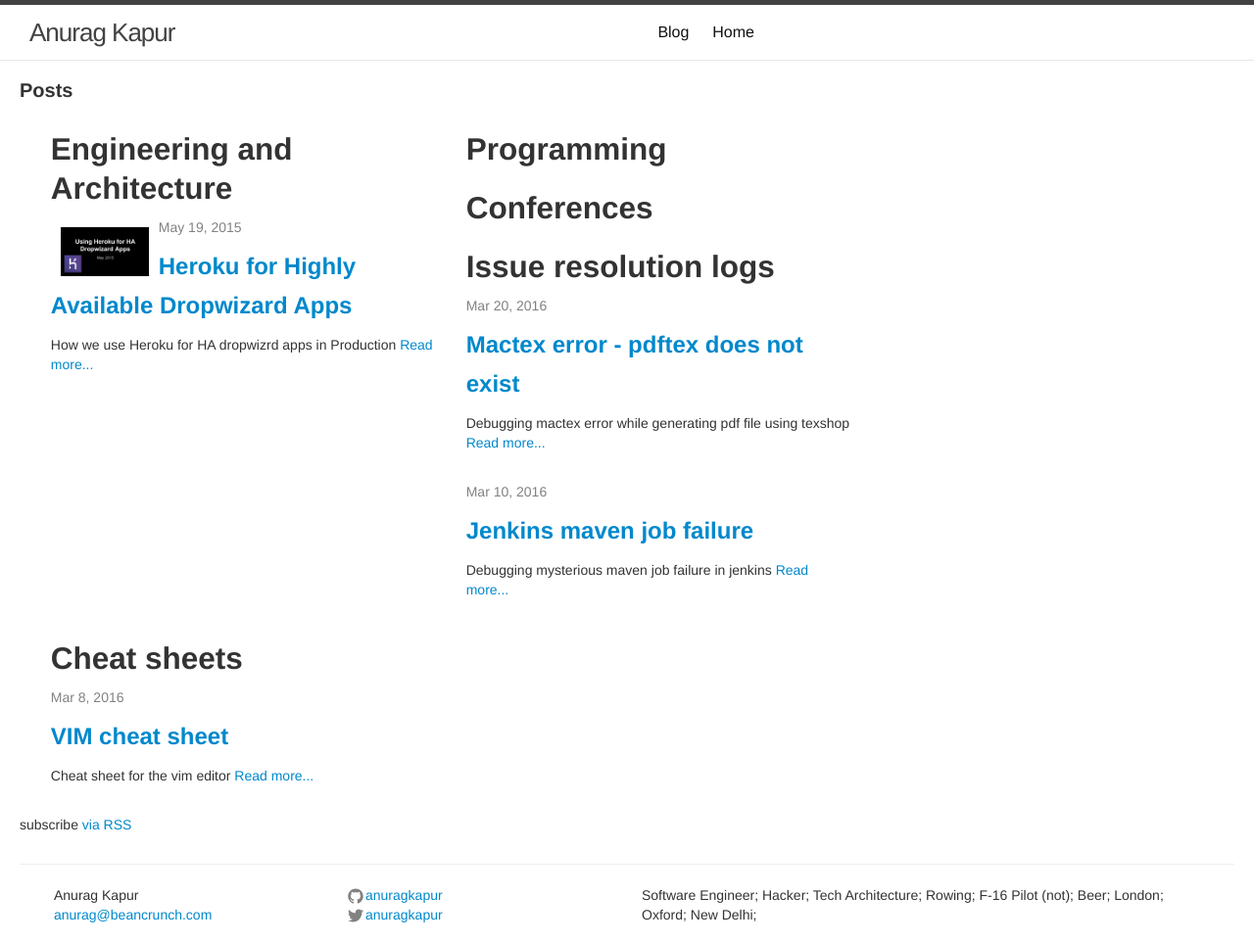
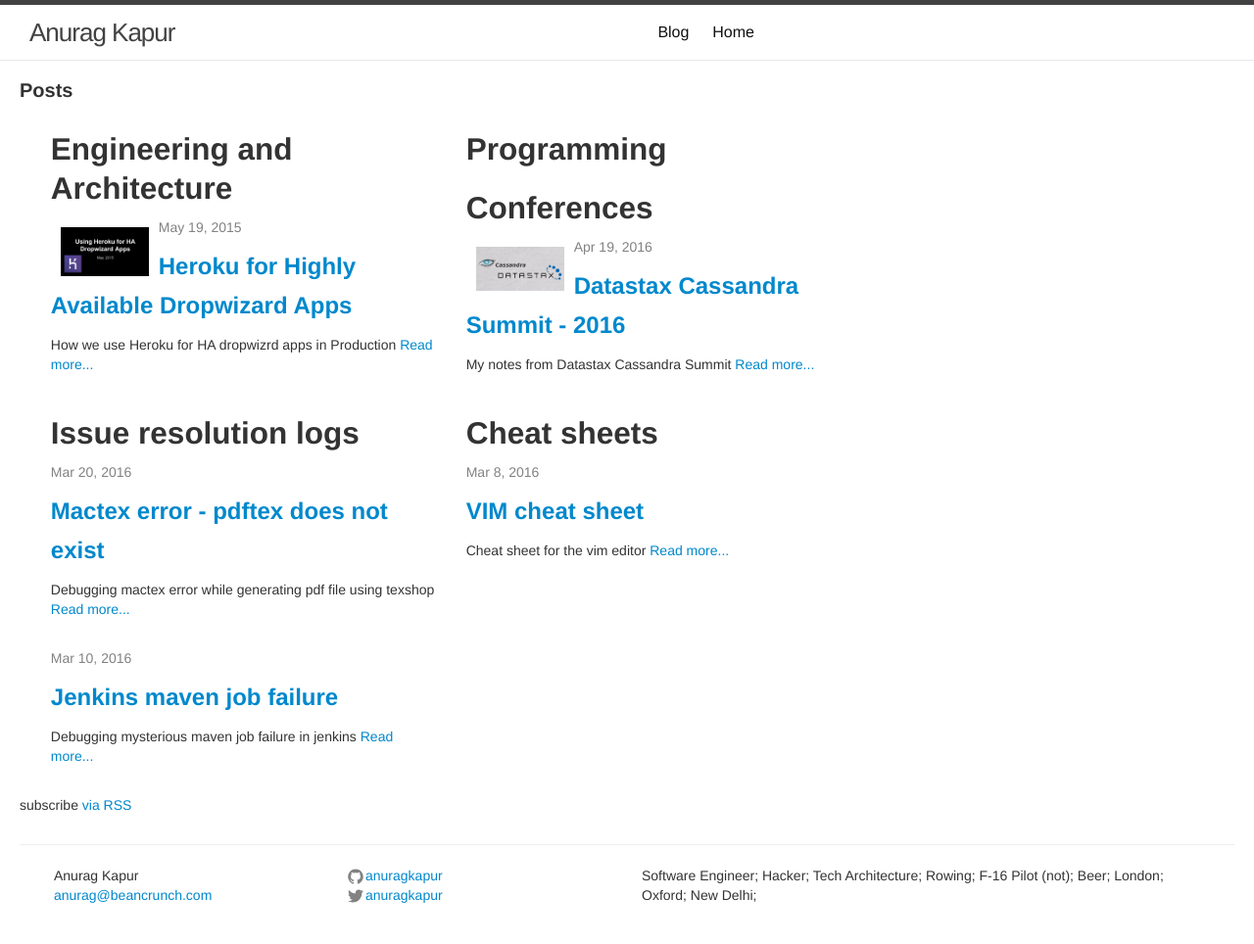
Before and after one commit to anuragkapur/anuragkapur.github.io, a Jekyll site: the page built from blog/index.html, in a window 1280 px wide. Shown: the whole page at 98% size. Built offline with Jekyll 4.4.1, drawn with Linux system fonts in a browser that asks for light colours; comment, search, counter and statistics services are not loaded.

Commit message:
Update categories and teaser

```diff
--- a/blog/training-conferences/datastax-summit-2016/_posts/2016-04-19-notes.md
+++ b/blog/training-conferences/datastax-summit-2016/_posts/2016-04-19-notes.md
@@ -2,9 +2,9 @@
 layout: post
 title:  "Datastax Cassandra Summit - 2016"
 date:   2016-04-19 12:00:00 +0000
-categories: training-conferences cassandra datastax highlight
+categories: conferences highlight
 permalink: /blog/datastax-summit-2016
-teaser: Datastax Cassandra Summit - Europe 2016
+teaser: My notes from Datastax Cassandra Summit
 img-url: /img/content/datastax-summit-2016/title-image.jpg
 ---
 
```
